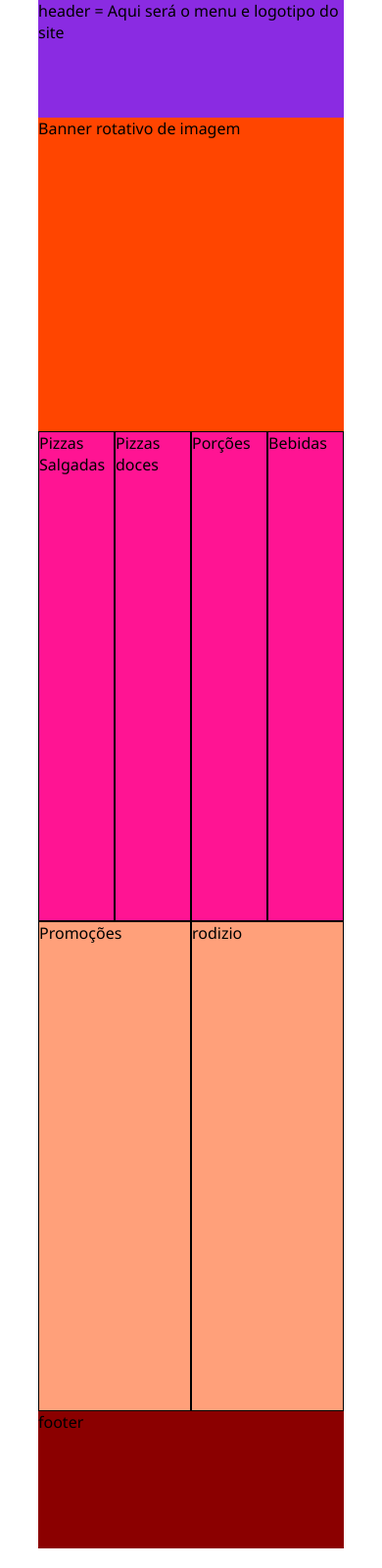
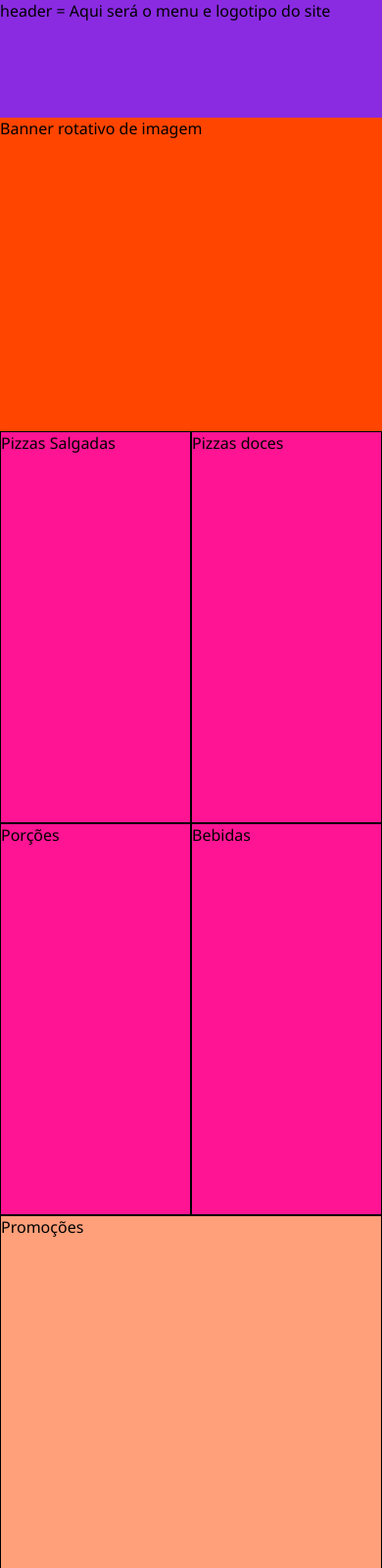
Before and after one commit to angelomarcio40/Layout-resposivo-01, a plain HTML site: page index.html in a window 390 px wide. Shown: the top 1600 px of the page at 98% size. Drawn offline with Linux system fonts and the light colour scheme.

Commit message:
CSS responsivo mobile add

```diff
--- a/css/estilo.css
+++ b/css/estilo.css
@@ -42,7 +42,7 @@ footer{
 
 #produtos{
     width: 100%;
-    height: 500px;
+    height: auto;
     float: left;
     background-color: deeppink;
 }
@@ -56,7 +56,7 @@ footer{
 }
 #destaques{
     width: 100%;
-    height: 500px;
+    height: 5auto;
     float: left;
     background-color: darkorange;
 
@@ -68,3 +68,24 @@ footer{
     background-color: lightsalmon;
     border: 1px solid #000;
 }
+
+/* ==============Final da versão desktop==================== */
+
+/* Inicio da versão MOBILE */
+@media only screen and (max-width: 700px) {
+    #container{
+        width: 100%;
+    }
+
+    .produtos-colunas{
+        width: 50%;
+        height: 400px;
+    }
+
+    .destaques-colunas{
+        width: 100%;
+        height: 400px;
+    }
+}
+
+/* Final da versão MOBILE */
```
